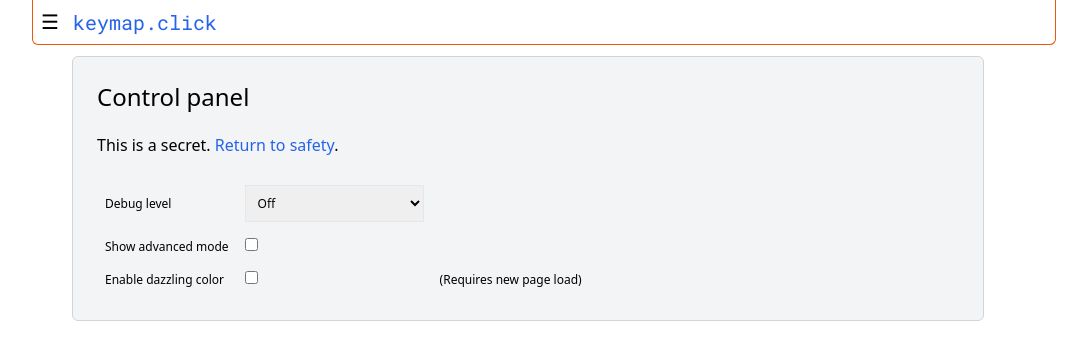
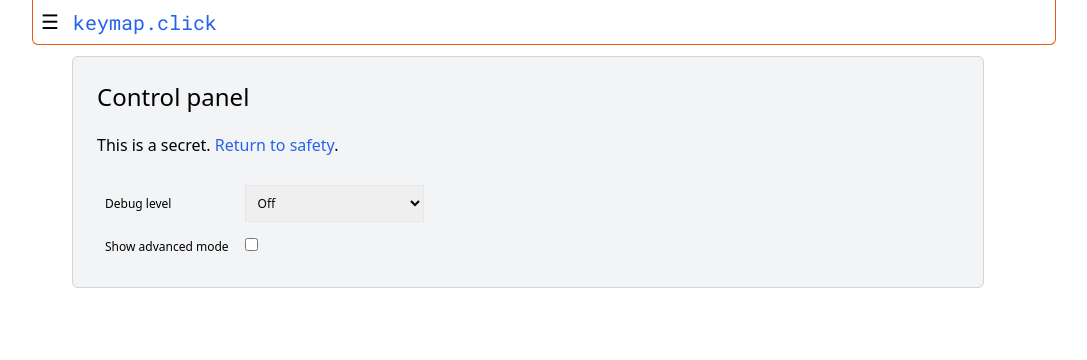
Before and after one commit to mrled/keymap.click, a Next.js app: page /controls in a window 1280 px wide. Shown: the top 360 px of the page, without its empty margins (96-1183 px from the left). Built offline with nearby package versions, Linux system fonts and the light colour scheme.

Commit message:
Remove support for dazzling color

```diff
--- a/src/components/siteChrome.jsx
+++ b/src/components/siteChrome.jsx
@@ -59,16 +59,11 @@ const MenuBarSpacer = () => {
 
 const MenuBar = () => {
   const [visibleMenu, setVisibleMenu] = useState(false);
-  const { dazzlingColor } = useAppSettings();
-
-  const colors = dazzlingColor
-    ? "bg-orange-100 border-orange-700"
-    : "bg-white border-orange-600";
 
   return (
     <div className="w-full mx-auto fixed px-1">
       <div
-        className={`w-full max-w-screen-lg mx-auto border-r border-l border-b rounded-b-md ${colors}`}
+        className="w-full max-w-screen-lg mx-auto border-r border-l border-b rounded-b-md bg-white border-orange-600"
         id="menu-bar-container"
       >
         <div>
@@ -111,17 +106,11 @@ const SecretSidebarControls = ({ enabled }) => {
 
 const Sidebar = ({ visibleMenu, setVisibleMenu }) => {
   const { advancedMode } = useAppSettings();
-  const { dazzlingColor } = useAppSettings();
-
-  const sideBarColors = dazzlingColor
-    ? "bg-green-100 border-green-500"
-    : "bg-white border-orange-600";
 
   return (
     <div
       className={classnames(
-        "fixed inset-y-0 left-0 w-64 px-4 py-4 border-r overflow-auto transform",
-        sideBarColors,
+        "fixed inset-y-0 left-0 w-64 px-4 py-4 border-r overflow-auto transform bg-white border-orange-600",
         {
           "translate-x-0 ease-out transition-medium": visibleMenu,
           "-translate-x-full ease-in transition-medium": !visibleMenu,
--- a/src/hooks/useAppSettings.js
+++ b/src/hooks/useAppSettings.js
@@ -33,7 +33,6 @@ const handleAppDebugChange = (debugLevel) => {
 export function useAppSettings() {
   const localStorageKeyDebugLevel = "click.keymap.key.debugLevel";
   const localStorageKeyAdvancedMode = "click.keymap.key.advancedMode";
-  const localStorageKeyDazzlingColor = "click.keymap.key.dazzlingColor";
 
   const [debugLevel, setDebugLevel] = useLocalStorage(
     localStorageKeyDebugLevel,
@@ -41,10 +40,6 @@ export function useAppSettings() {
   );
   const [advancedMode, setAdvancedMode] = useLocalStorage(
     localStorageKeyAdvancedMode,
-    false
-  );
-  const [dazzlingColor, setDazzlingColor] = useLocalStorage(
-    localStorageKeyDazzlingColor,
     false
   );
 
@@ -57,7 +52,5 @@ export function useAppSettings() {
     setDebugLevel,
     advancedMode,
     setAdvancedMode,
-    dazzlingColor,
-    setDazzlingColor,
   };
 }
--- a/src/pages/controls.js
+++ b/src/pages/controls.js
@@ -10,8 +10,6 @@ export default function Controls() {
     setDebugLevel,
     advancedMode,
     setAdvancedMode,
-    dazzlingColor,
-    setDazzlingColor,
   } = useAppSettings();
   return (
     <SiteChrome>
@@ -62,26 +60,6 @@ export default function Controls() {
                 type="checkbox"
               />
             </div>
-
-            <div className="table-row">
-              <label
-                htmlFor="app-dazzling-color-selector"
-                className="p-2 m-2 text-xs table-cell"
-              >
-                Enable dazzling color
-              </label>
-              <input
-                onChange={() => setDazzlingColor(!dazzlingColor)}
-                checked={dazzlingColor}
-                name="Enable dazzling color"
-                id="app-dazzling-color-selector"
-                className="p-2 m-2 text-xs table-cell"
-                type="checkbox"
-              />
-              <p className="p-2 m-2 text-xs table-cell">
-                (Requires new page load)
-              </p>
-            </div>
           </div>
         </div>
       </div>
```
